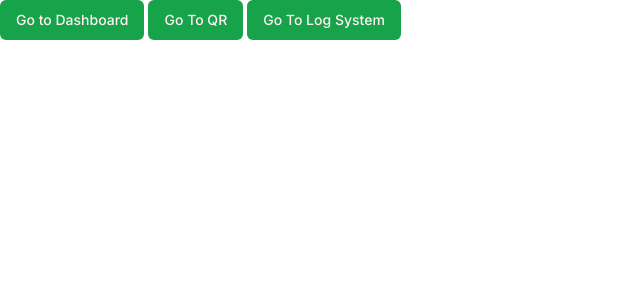
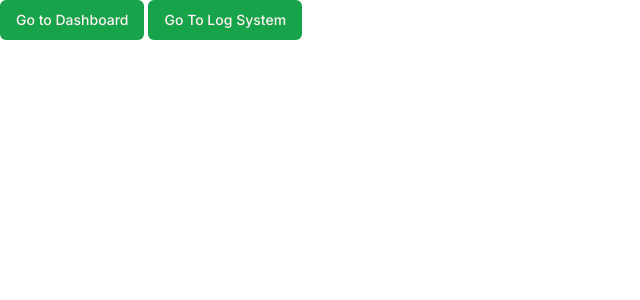
Before and after one commit to ervnjmsdnts/plate, a Next.js app: page / in a window 1280 px wide. Shown: the top 300 px of the page, without its empty margins (0-640 px from the left). Built offline with nearby package versions, Linux system fonts and the light colour scheme.

Commit message:
removed qr button and changed url title

```diff
--- a/src/app/layout.tsx
+++ b/src/app/layout.tsx
@@ -6,7 +6,7 @@ import { Toaster } from '@/components/ui/toaster';
 const inter = Inter({ subsets: ['latin'] });
 
 export const metadata: Metadata = {
-  title: 'Create Next App',
+  title: 'VMOS',
   description: 'Generated by create next app',
 };
 
--- a/src/app/page.tsx
+++ b/src/app/page.tsx
@@ -8,9 +8,6 @@ export default function HomePage() {
         <Link href='/dashboard'>Go to Dashboard</Link>
       </Button>
       <Button asChild>
-        <Link href='/qr'>Go To QR</Link>
-      </Button>
-      <Button asChild>
         <Link href='log-form'>Go To Log System</Link>
       </Button>
     </div>
```
